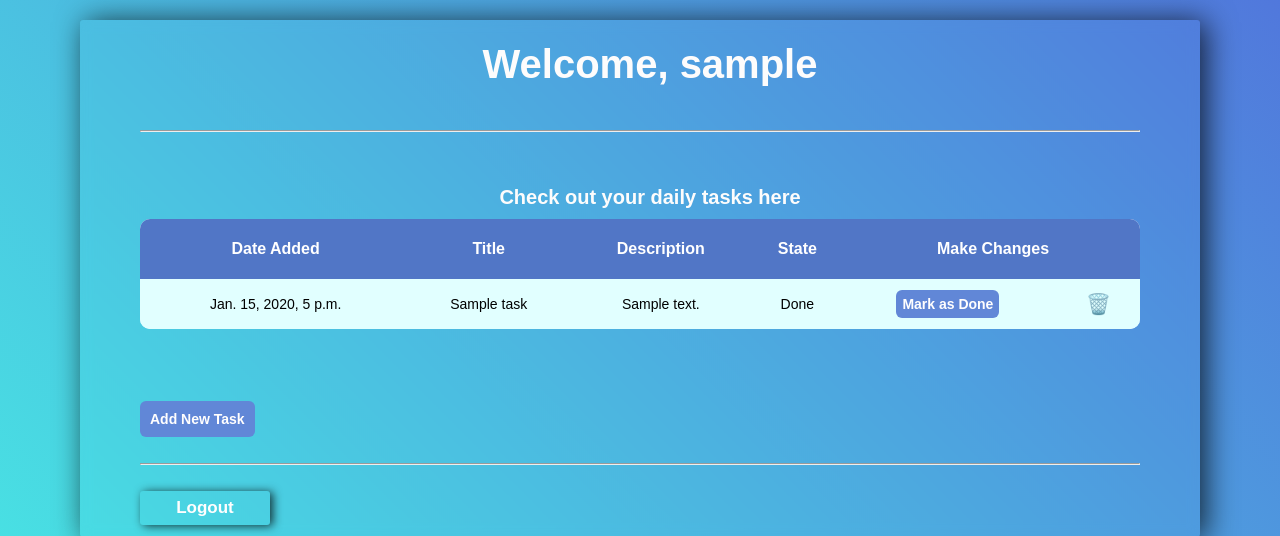
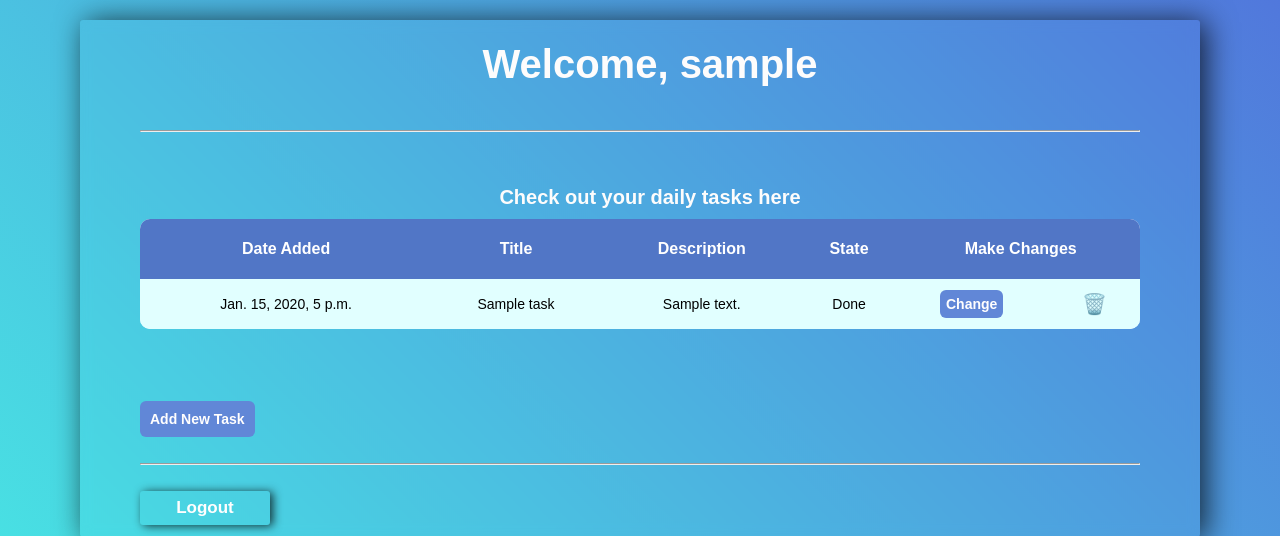
Before and after one commit to pritatarigann/tugas2, a Django app: page /todolist/ in a window 1280 px wide. Shown: the top 536 px of the page. Run offline with Django 4.2, Linux system fonts and the light colour scheme; a user stored in the database is signed in; tables that the repository leaves empty hold one stand-in row (values such as "Sample post").

Commit message:
3rd commit

```diff
--- a/todolist/templates/todolist.html
+++ b/todolist/templates/todolist.html
@@ -164,7 +164,7 @@
 
             <td>
                 <a href="/todolist/update-status/{{task.id}}">
-                    <button class="button2" type="submit">Mark as Done</button>
+                    <button class="button2" type="submit">Change</button>
                 </a>
             </td>
             <td>
```
